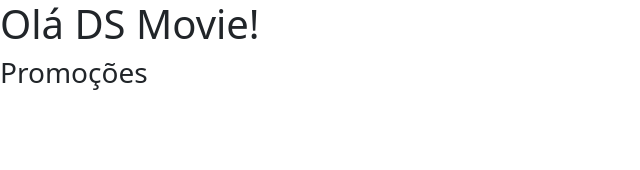
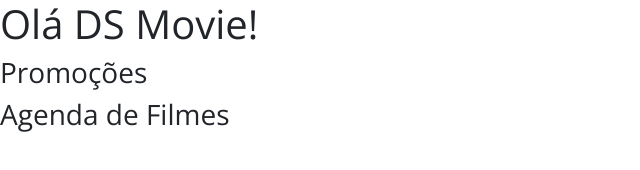
Before and after one commit to Vinicius-Souspgm/DS-Movie, a plain HTML site: page index.html in a window 1280 px wide. Shown: the whole page, without its empty margins (0-640 px from the left). Drawn offline with nearby package versions, Linux system fonts and the light colour scheme.

Commit message:
Google Fonts

```diff
--- /dev/null
+++ b/css/styles.css
@@ -0,0 +1,5 @@
+@import url('https://fonts.googleapis.com/css2? family= Open+Sans:wght@300;400;700 & display=swap');
+
+*{
+    font-family: 'Open Sans' , sans-serif;
+}
--- a/index.html
+++ b/index.html
@@ -8,10 +8,12 @@
 
     <link href="https://cdn.jsdelivr.net/npm/bootstrap@5.1.3/dist/css/bootstrap.min.css" rel="stylesheet" integrity="sha384-1BmE4kWBq78iYhFldvKuhfTAU6auU8tT94WrHftjDbrCEXSU1oBoqyl2QvZ6jIW3" crossorigin="anonymous">
 
+ <link rel="stylesheet" href="css/styles.css">
 </head>
 <body>
     <h1>Olá DS Movie!</h1>
     <h3>Promoções</h3>
+    <h3>Agenda de Filmes</h3>
 
 </body>
 </html>
```
